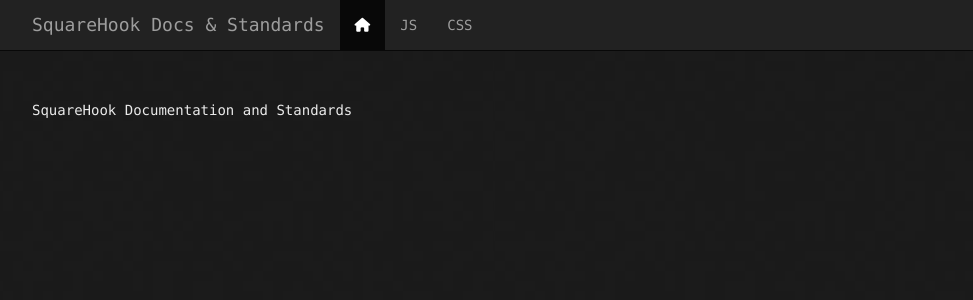
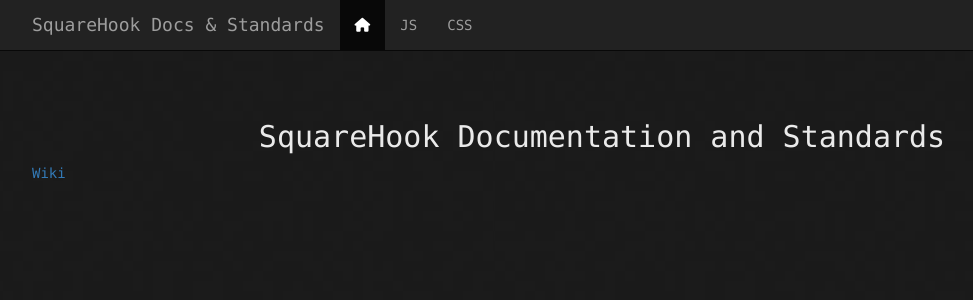
Before and after one commit to SquareHook/SquareHook.github.io, a Jekyll site: the page built from index.html, in a window 1280 px wide. Shown: the top 300 px of the page, without its empty margins (38-1011 px from the left). Built offline with Jekyll 4.4.1, drawn with Linux system fonts in a browser that asks for light colours; nearby versions of some CDN libraries.

Commit message:
Update index.html

```diff
--- a/index.html
+++ b/index.html
@@ -3,4 +3,7 @@ layout: default
 title: SquareHook Documentation and Standards
 ---
 
-SquareHook Documentation and Standards
+<h2 class ="text-center"> SquareHook Documentation and Standards </h2>
+<p>
+  <a href="#" > Wiki </a>
+</p>
```
